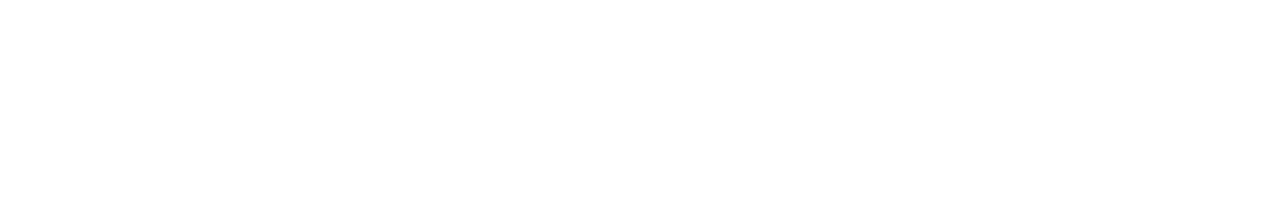
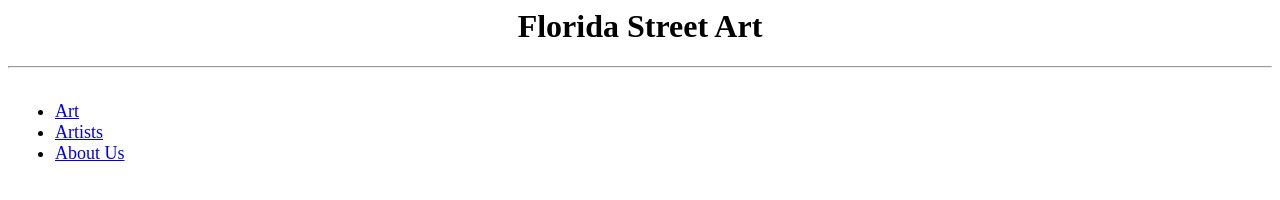
Before and after one commit to doublewordplay/florida-street-art, a plain HTML site: page artists.html in a window 1280 px wide. Drawn offline with Linux system fonts and the light colour scheme.

Commit message:
minor fixes

```diff
--- a/artists.html
+++ b/artists.html
@@ -1,9 +1,20 @@
 <html>
-    <title>Florida Street Art - Artists</title>
-    <head>
+<title>Florida Street Art - Artists</title>
 
-    </head>
-    <body>
+<head>
+    <link rel='stylesheet' href='style.css' />
+</head>
 
-    </body>
+<body>
+    <h1>Florida Street Art</h1>
+    <hr>
+    <nav class="menu">
+        <ul>
+            <li><a href="index.html">Art</a></li>
+            <li><a href="artists.html">Artists</a></li>
+            <li><a href="about.html">About Us</a></li>
+        </ul>
+    </nav>
+</body>
+
 </html>
--- a/style.css
+++ b/style.css
@@ -1,8 +1,9 @@
 nav {
     margin: auto;
-    font-size: 14px;
+    font-size: 18px;
     color: black;
     display: flex;
+    padding: 7px;
 }
 
 h1 {
```
Also changed, not shown: about.html (+16 -5 lines), index.html (+4 -5 lines).
